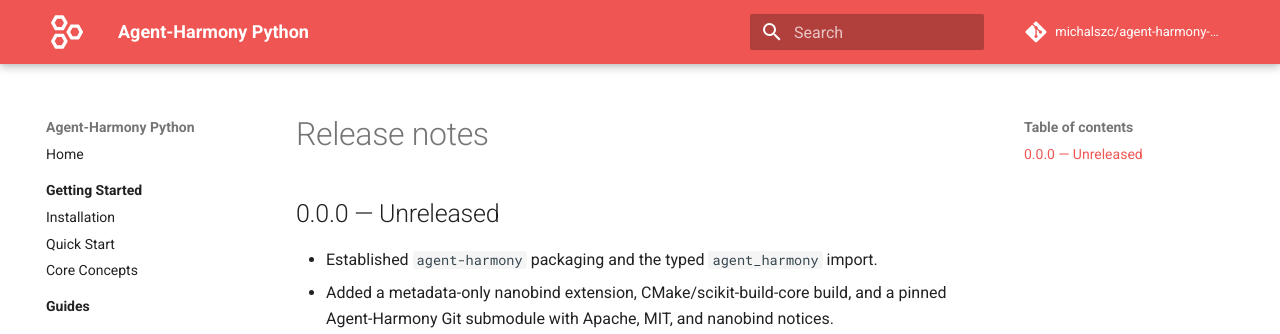
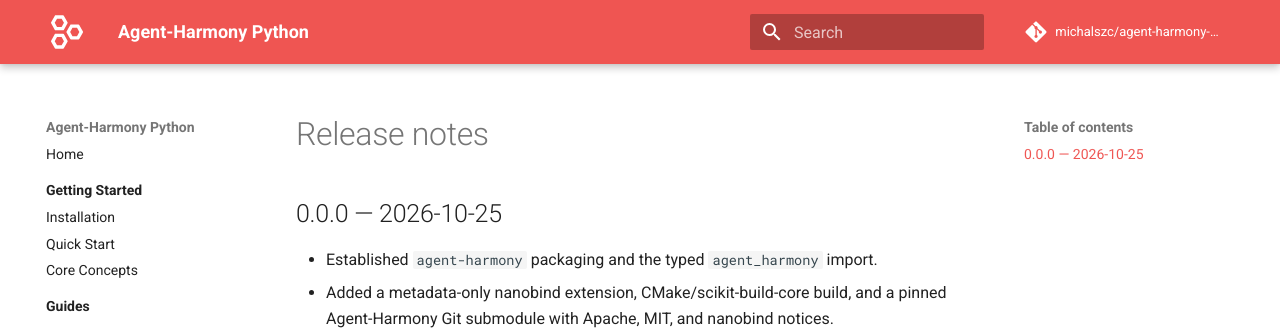
Before and after one commit to michalszc/agent-harmony-python, an MkDocs documentation site: the page built from documentation/release-notes.md, in a window 1280 px wide. Shown: the top 334 px of the page. Built offline with MkDocs 1.6.1 and Material for MkDocs 9.7.7, drawn with Linux system fonts in a browser that asks for light colours; comment, search, counter and statistics services are not loaded.

Commit message:
docs: date v0.0.0 release notes

```diff
--- a/documentation/release-notes.md
+++ b/documentation/release-notes.md
@@ -1,6 +1,6 @@
 # Release notes
 
-## 0.0.0 — Unreleased
+## 0.0.0 — 2026-10-25
 
 - Established `agent-harmony` packaging and the typed `agent_harmony` import.
 - Added a metadata-only nanobind extension, CMake/scikit-build-core build, and a
```
